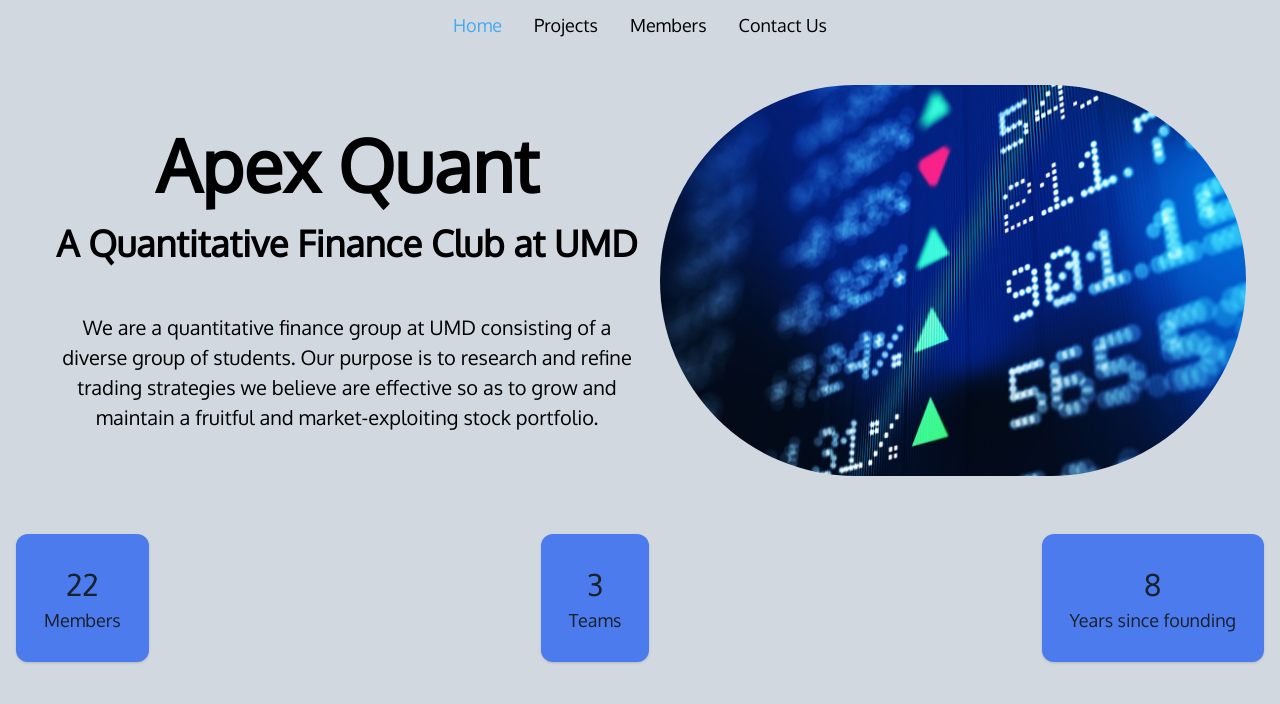
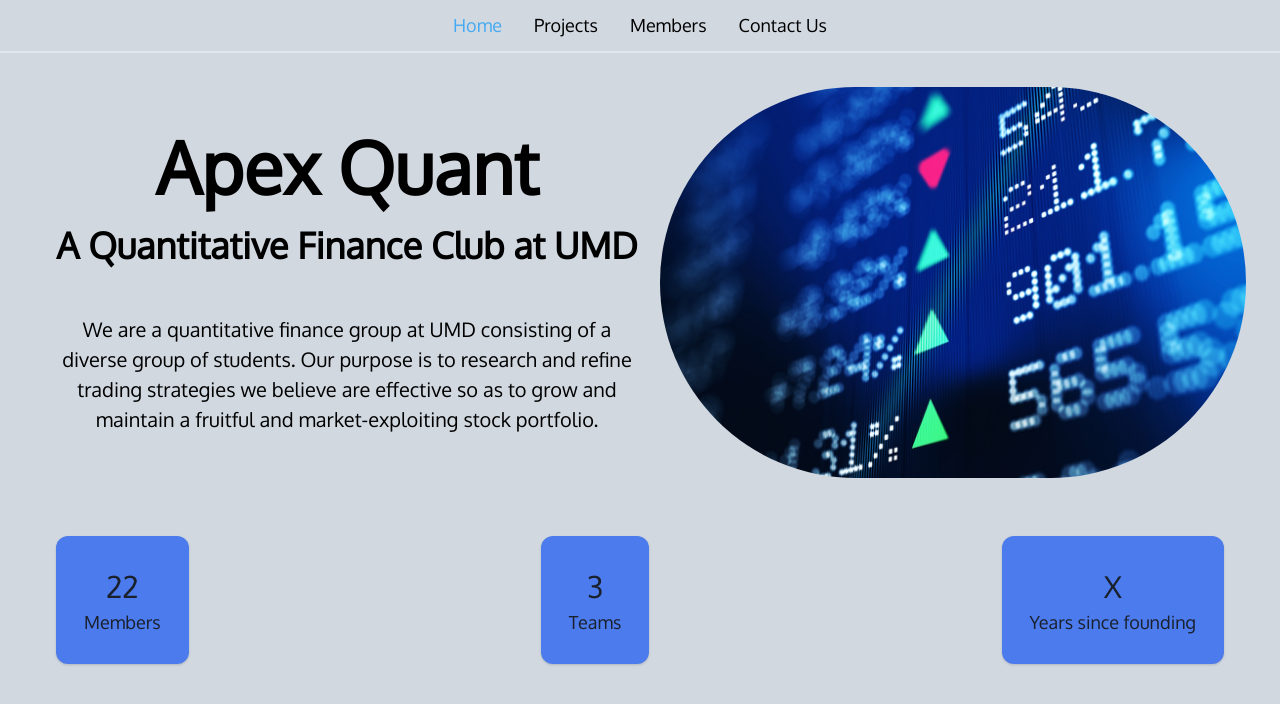
Before and after one commit to apexfund/apexquant.net, a React (Create React App) app: page / in a window 1280 px wide. Shown: the top 704 px of the page. Built offline with nearby package versions, Linux system fonts and the light colour scheme.

Commit message:
Improved smoothness of the animations

```diff
--- a/src/pages/HomePage.js
+++ b/src/pages/HomePage.js
@@ -6,16 +6,16 @@
 
     return (
         <ScaleFade in={true} initalScale={0}>
-            <Flex direction="column">
+            <Flex direction="column" bg="#d1d8e0">
                 <Flex direction="row" padding={18}>
-                    <Flex direction="column" justify="center" align="center" flex={1} padding={5} color="black">
-                        <motion.Box whileHover={{ scale: 1.02 }} whileTap={{ scale: 1.03 }}>
+                    <Flex direction="column" flex={1} justify="center" align="center" padding={5} color="black">
+                        <motion.Box whileHover={{ skewY: 2 }}>
                             <Heading size="4xl" pb={5}>Apex Quant</Heading>
                         </motion.Box>
-                        <motion.Box whileHover={{ scale: 1.02 }} whileTap={{ scale: 1.03 }}>
+                        <motion.Box whileHover={{ skewY: 2 }}>
                             <Heading size="xl" pb={12}>A Quantitative Finance Club at UMD</Heading>
                         </motion.Box>
-                        <motion.Box whileHover={{ scale: 1.02 }} whileTap={{ scale: 1.03 }}>
+                        <motion.Box whileHover={{ skewY: 2 }}>
                             <Text fontSize="xl">
                                 We are a quantitative finance group at UMD consisting
                                 of a diverse group of students. Our purpose is to research
@@ -26,13 +26,13 @@
                         </motion.Box>
                     </Flex>
                     <Flex flex={1}>
-                        <motion.Box whileHover={{ scale: 1.02 }} whileTap={{ scale: 1.03 }}>
+                        <motion.Box whileHover={{ skewY: 1.25 }}>
                             <Image src="stockstock.png" borderRadius="full" alt="Stock photo of stocks"/>
                         </motion.Box>
                     </Flex>
                 </Flex>
-                <Flex direction="row" justify="space-between" pt={10}>
-                    <motion.Box whileHover={{ scale: 1.01 }} whileTap={{ scale: 1.02 }}>
+                <Flex direction="row" justify="space-between" p={10}>
+                    <motion.Box whileHover={{ scaleY: 1.02 }}>
                         <Card bg="#4b7bec" variant="elevated" size="lg">
                             <CardBody>
                                 <Flex direction="column" align="center">
@@ -42,7 +42,7 @@
                             </CardBody>
                         </Card>
                     </motion.Box>
-                    <motion.Box whileHover={{ scale: 1.01 }} whileTap={{ scale: 1.02 }}>
+                    <motion.Box whileHover={{ scaleY: 1.02 }}>
                         <Card bg="#4b7bec" variant="elevated" size="lg">
                             <CardBody>
                                 <Flex direction="column" align="center">
@@ -52,16 +52,19 @@
                             </CardBody>
                         </Card>
                     </motion.Box>
-                    <motion.Box whileHover={{ scale: 1.01 }} whileTap={{ scale: 1.02 }}>
+                    <motion.Box whileHover={{ scaleY: 1.02 }}>
                         <Card bg="#4b7bec" variant="elevated" size="lg">
                             <CardBody>
                                 <Flex direction="column" align="center">
-                                    <Text fontSize="3xl">8</Text>
+                                    <Text fontSize="3xl">X</Text>
                                     <Text fontSize="lg">Years since founding</Text>
                                 </Flex>
                             </CardBody>
                         </Card>
                     </motion.Box>
+                </Flex>
+                <Flex>
+
                 </Flex>
             </Flex>
         </ScaleFade>
--- a/src/pages/Main.js
+++ b/src/pages/Main.js
@@ -10,7 +10,7 @@
     return (
         <ScaleFade in={true} initalScale={0}>
             <Flex direction="column">
-                <Tabs variant="unstyled" align="center" height="100vh" width="100vw" size="lg" color="black">
+                <Tabs align="center" height="100vh" width="100%" size="lg" color="black">
                     <TabList>
                         <Tab _selected={{ color: "#45aaf2" }}>Home</Tab>
                         <Tab _selected={{ color: "#45aaf2" }}>Projects</Tab>
```
